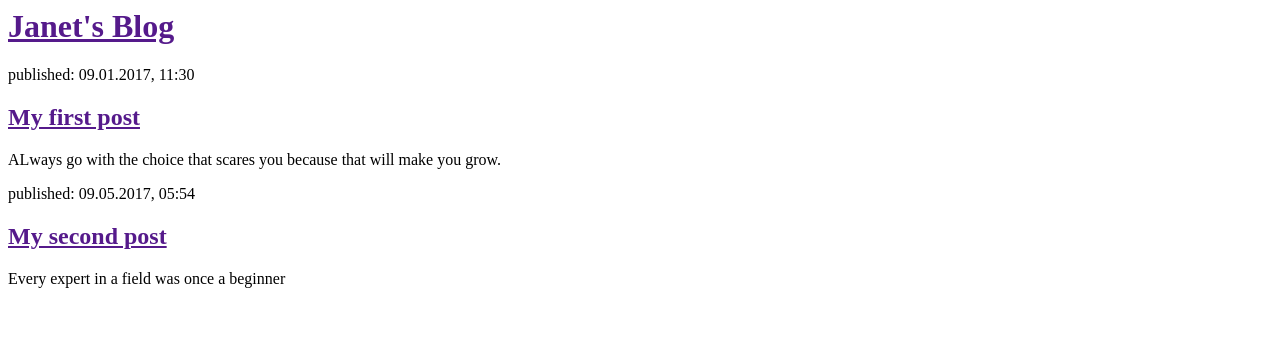
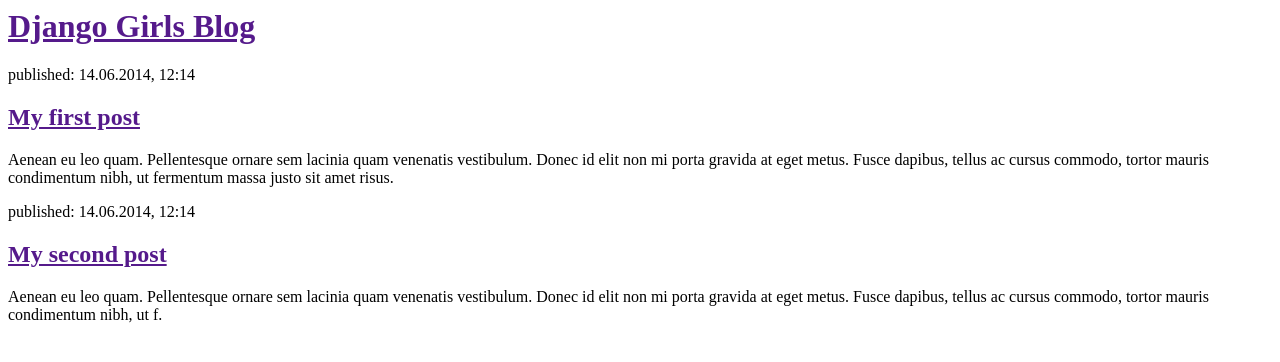
Before and after one commit to ajanet1993/MSD_8210, a Django app: template blog/templates/blog/post_list.html in a window 1280 px wide. Shown: the top 362 px of the page. Run offline with Django 3.2, Linux system fonts and the light colour scheme; the template is opened without the code that fills it, so the values that code supplies are empty; parts of the project's set-up code (start-up, migrations or seed data) failed here and were passed over.

Commit message:
HTML djangogirls chnaged

```diff
--- a/blog/templates/blog/post_list.html
+++ b/blog/templates/blog/post_list.html
@@ -1,22 +1,22 @@
 <html>
     <head>
-        <title>My First Blog</title>
+        <title>Django Girls blog</title>
     </head>
     <body>
         <div>
-            <h1><a href="">Janet's Blog</a></h1>
+            <h1><a href="">Django Girls Blog</a></h1>
         </div>
 
         <div>
-            <p>published: 09.01.2017, 11:30</p>
+            <p>published: 14.06.2014, 12:14</p>
             <h2><a href="">My first post</a></h2>
-            <p>ALways go with the choice that scares you because that will make you grow.</p>
+            <p>Aenean eu leo quam. Pellentesque ornare sem lacinia quam venenatis vestibulum. Donec id elit non mi porta gravida at eget metus. Fusce dapibus, tellus ac cursus commodo, tortor mauris condimentum nibh, ut fermentum massa justo sit amet risus.</p>
         </div>
 
         <div>
-            <p>published: 09.05.2017, 05:54</p>
+            <p>published: 14.06.2014, 12:14</p>
             <h2><a href="">My second post</a></h2>
-            <p>Every expert in a field was once a beginner</p>
+            <p>Aenean eu leo quam. Pellentesque ornare sem lacinia quam venenatis vestibulum. Donec id elit non mi porta gravida at eget metus. Fusce dapibus, tellus ac cursus commodo, tortor mauris condimentum nibh, ut f.</p>
         </div>
     </body>
 </html>
--- a/blog/views.py
+++ b/blog/views.py
@@ -1,5 +1,8 @@
 from django.shortcuts import render
+from .models import Post
+from django.utils import timezone
 
 # Create your views here.
 def post_list(request):
-    return render(request, 'blog/post_list.html', {})
+posts = Post.objects.filter(published_date__lte=timezone.now()).order_by('published_date')
+    return render(request, 'blog/post_list.html', {'posts': posts})
```
